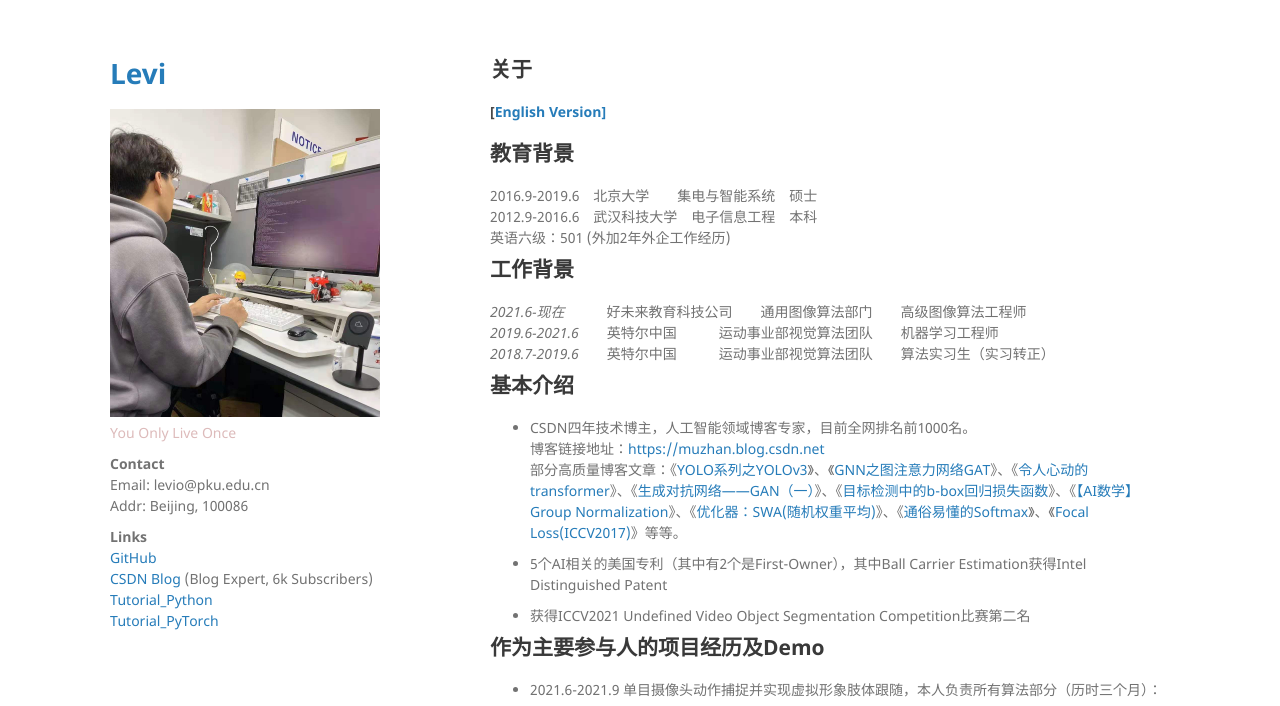
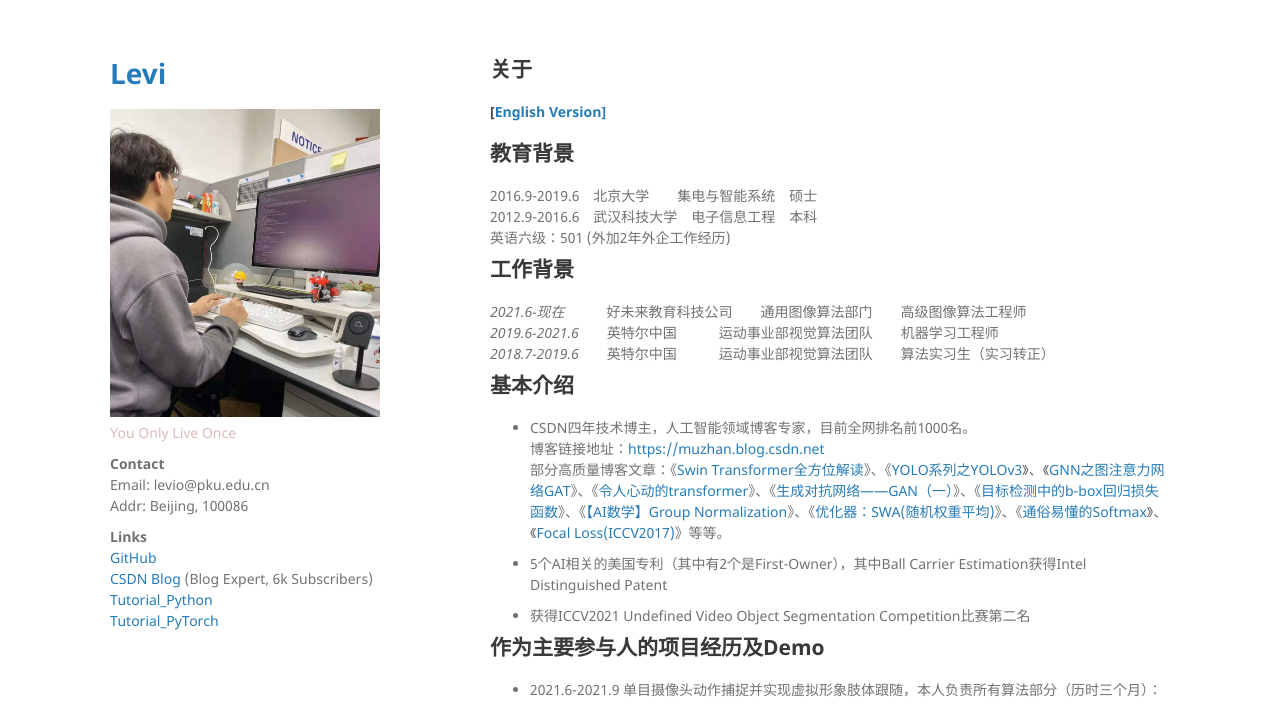
Before and after one commit to leviome/leviome.github.io, a Jekyll site: the page built from index_cn.md, in a window 1280 px wide and 900 px high, cut to the strip 0-706 px from the top of the window. Built offline with Jekyll 4.4.1, drawn with Linux system fonts in a browser that asks for light colours; our own code applies the rules of GitHub Pages for plain Markdown files.

Commit message:
Update index_cn.md

```diff
--- a/index_cn.md
+++ b/index_cn.md
@@ -15,7 +15,7 @@
 ## 基本介绍
 - CSDN四年技术博主，人工智能领域博客专家，目前全网排名前1000名。<br>
 博客链接地址：[https://muzhan.blog.csdn.net](https://muzhan.blog.csdn.net)<br>
-部分高质量博客文章：《[YOLO系列之YOLOv3](https://blog.csdn.net/leviopku/article/details/82660381)》、《[GNN之图注意力网络GAT](https://zhuanlan.zhihu.com/p/112938037)》、《[令人心动的transformer](https://blog.csdn.net/leviopku/article/details/115614056)》、《[生成对抗网络——GAN（一）](https://blog.csdn.net/leviopku/article/details/81292192)》、《[目标检测中的b-box回归损失函数](https://blog.csdn.net/leviopku/article/details/114655338)》、《[【AI数学】Group Normalization](https://blog.csdn.net/leviopku/article/details/83213123)》、《[优化器：SWA(随机权重平均)](https://blog.csdn.net/leviopku/article/details/84037946)》、《[通俗易懂的Softmax](https://blog.csdn.net/leviopku/article/details/101542568)》、《[Focal Loss(ICCV2017)](https://blog.csdn.net/leviopku/article/details/89816408)》等等。<br>
+部分高质量博客文章：《[Swin Transformer全方位解读](https://blog.csdn.net/leviopku/article/details/120826980)》、《[YOLO系列之YOLOv3](https://blog.csdn.net/leviopku/article/details/82660381)》、《[GNN之图注意力网络GAT](https://zhuanlan.zhihu.com/p/112938037)》、《[令人心动的transformer](https://blog.csdn.net/leviopku/article/details/115614056)》、《[生成对抗网络——GAN（一）](https://blog.csdn.net/leviopku/article/details/81292192)》、《[目标检测中的b-box回归损失函数](https://blog.csdn.net/leviopku/article/details/114655338)》、《[【AI数学】Group Normalization](https://blog.csdn.net/leviopku/article/details/83213123)》、《[优化器：SWA(随机权重平均)](https://blog.csdn.net/leviopku/article/details/84037946)》、《[通俗易懂的Softmax](https://blog.csdn.net/leviopku/article/details/101542568)》、《[Focal Loss(ICCV2017)](https://blog.csdn.net/leviopku/article/details/89816408)》等等。<br>
 
 - 5个AI相关的美国专利（其中有2个是First-Owner），其中Ball Carrier Estimation获得Intel Distinguished Patent
 
```
